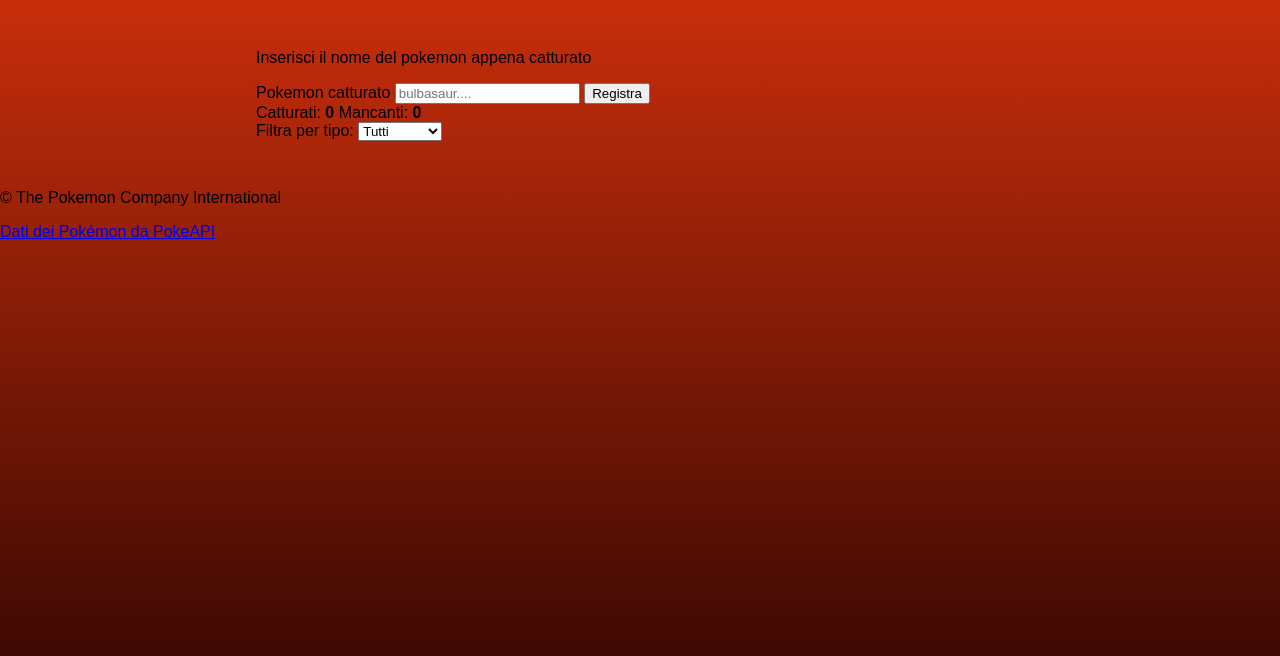
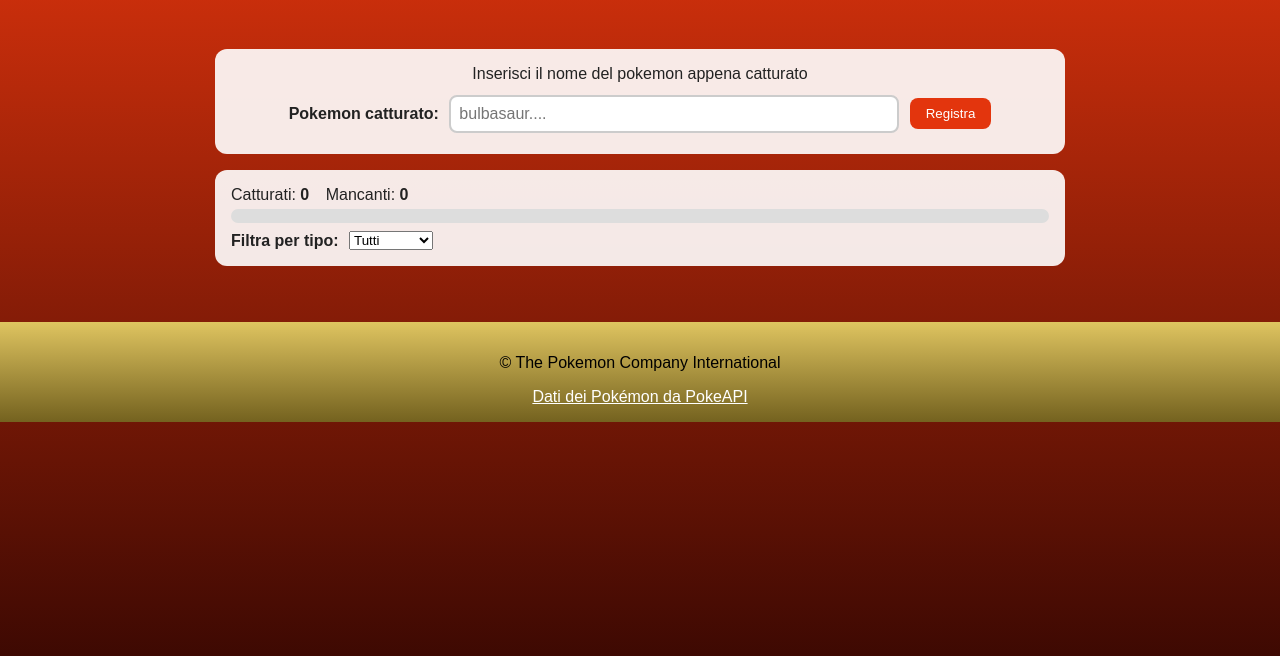
Before and after one commit to Ciabats/progetto-settimana-3, a plain HTML site: page index.html in a window 1280 px wide. Shown: the part 126-782 px from the top of the page. Drawn offline with Linux system fonts and the light colour scheme.

Commit message:
Aggiungi margine al campo di input e modifica l'etichetta del modulo per il Pokémon catturato

```diff
--- a/assets/style/style.css
+++ b/assets/style/style.css
@@ -58,7 +58,7 @@ body {
 /* Il riquadro: largo al massimo 800px e centrato con margin: auto */
 
 .pokedex {
-  max-width: 800px;
+  max-width: 900px;
   margin: auto;
   padding: 16px;
 }
@@ -70,6 +70,148 @@ main {
 /* ---------- FORM ---------- */
 
 /* La section è un blocco centrato */
+section {
+  max-width: 850px;
+  margin: 16px auto;
+  /* auto = centrato */
+  padding: 16px;
+  background: rgba(255, 255, 255, 0.9);
+  border-radius: 12px;
+}
+
+.subtitle {
+  margin: 0 0 12px;
+  text-align: center;
+  color: #222;
+}
+
+form {
+  margin-bottom: 5px;
+  text-align: center;
+  /* centra gli elementi */
+}
+
+/* Etichetta accanto al campo */
+label {
+  display: inline-block;
+  margin-right: 6px;
+  font-weight: bold;
+  color: #222;
+  vertical-align: middle;
+}
+
+/* campo di input per pokemon catturato */
+input {
+  display: inline-block;
+  width: 55%;
+  padding: 8px;
+  font-size: 16px;
+  border: 2px solid #ccc;
+  border-radius: 8px;
+  vertical-align: middle;
+}
+
+/* Pulsante Registra */
+#button {
+  display: inline-block;
+  margin-left: 6px;
+  padding: 8px 16px;
+  vertical-align: middle;
+  background: #e3350d;
+  color: white;
+  border: none;
+  border-radius: 8px;
+  cursor: pointer;
+}
+
+#button:hover {
+  background: #b3120a;
+}
+
+/* messaggio controllo inserimento */
+#msg.ok {
+  color: #2e7d32;
+}
+
+#msg.errore {
+  color: #c62828;
+}
+
+/* ---------- STATISTICHE ---------- */
+
+/* Riquadro con contatori, barra e filtro */
+.statistiche {
+  max-width: 850px;
+  margin: 0 auto 16px;
+  padding: 16px;
+  background: rgba(255, 255, 255, 0.9);
+  border-radius: 12px;
+}
+
+/* Div: Contatori */
+.contatori {
+  margin-bottom: 5px;
+  color: #222;
+}
+
+.contatori span {
+  margin-right: 12px;
+}
+
+/* Stilizzo il div per la progress-bar */
+.progress {
+  width: 100%;
+  height: 14px;
+  margin-bottom: 8px;
+  background: #ddd;
+  border-radius: 7px;
+  overflow: hidden;
+  /* nasconde ciò che esce dagli angoli */
+}
+
+/* parte barra di completamento, la sua width la decide lo script.js*/
+.progress-bar {
+  height: 100%;
+  width: 0;
+  background: #e35e5e;
+  /* transition: width 0.3s; */
+}
+
+#list {
+  max-width: 850px;
+  margin: 0 auto;
+  padding: 0;
+  list-style: none; /* tolgo i pallini dagli elementi della lista */
+}
+
+/* stilizzo i conteniotri che poi verranno popolati dallo script  */
+#list li {
+  position: relative;    /* serve per posizionare il ✕ dentro la riga */
+  width: 100%;           /* largo quanto il parent */
+  margin: 0 0 5px;
+  padding: 8px 12px;
+  background: white;
+  border: 2px solid #ddd;
+  border-radius: 10px;
+  overflow: hidden;      /* contiene l'immagine floated */
+}
+
+
+
+/* ---------- FOOTER ---------- */
+footer {
+  margin-top: 24px;
+  padding: 16px;
+  text-align: center;
+  color: black;
+  background: linear-gradient(#DFC460, #74621f);
+}
+
+footer a {
+  color: white;
+}
+
+/* ------------------------------------------------------------------------- */
 
 
 /* al clic del button si atttiva la modalità notte */
--- a/index.html
+++ b/index.html
@@ -34,7 +34,7 @@
             <section>
                 <p class="subtitle">Inserisci il nome del pokemon appena catturato</p>
                 <form action="" id="form">
-                    <label for="catturato">Pokemon catturato</label>
+                    <label for="catturato">Pokemon catturato:</label>
                     <input type="text" id="catturato" placeholder="bulbasaur...." required>
                     <button type="submit" id="button">Registra</button>
                 </form>
```
